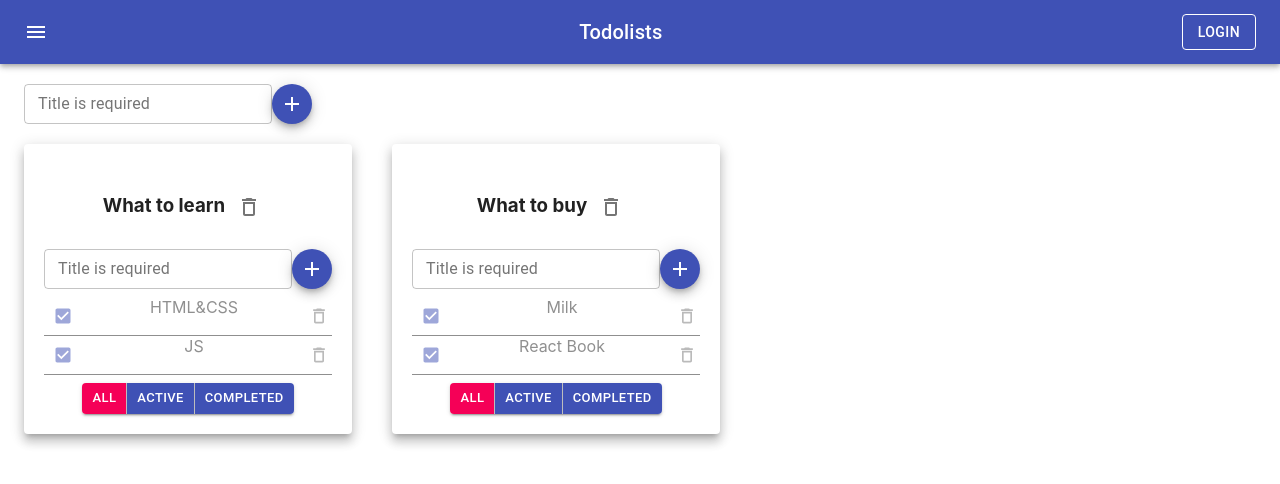
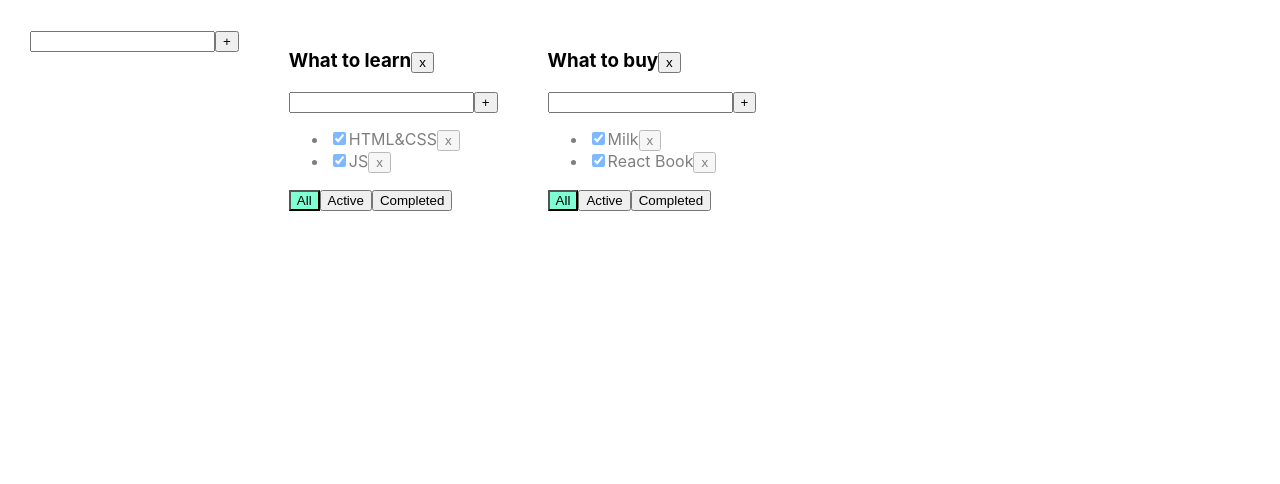
Before and after one commit to DreamLife37/React_Project_Todolist_TS, a React (Create React App) app: page / in a window 1280 px wide. Shown: the top 484 px of the page. Built offline with nearby package versions, Linux system fonts and the light colour scheme.

Commit message:
Step 08: Reducers+test

```diff
--- a/src/AddItemForm.tsx
+++ b/src/AddItemForm.tsx
@@ -1,6 +1,4 @@
 import React, {ChangeEvent, KeyboardEvent, useState} from 'react';
-import {Fab, Button, TextField} from "@material-ui/core";
-import AddIcon from '@material-ui/icons/Add';
 
 type AddItemFormPropsType = {
     addItem: (title: string) => void
@@ -32,21 +30,13 @@ export function AddItemForm(props: AddItemFormPropsType) {
     }
 
     return <div>
-        <TextField
-            variant={'outlined'}
-            size={'small'}
-            value={title}
-            onChange={onChangeHandler}
-            onKeyPress={onKeyPressHandler}
-            className={error ? "error" : ""}
-            label={'Title is required'}
-            error={!!error}
-            helperText={!!error && 'Please, enter title'}
+        <input value={title}
+               onChange={onChangeHandler}
+               onKeyPress={onKeyPressHandler}
+               className={error ? "error" : ""}
         />
+        <button onClick={addItem}>+</button>
 
-        <Fab color="primary" aria-label="add" size={"small"} onClick={addItem}>
-            <AddIcon/>
-        </Fab>
-
+        {error && <div className="error-message">{error}</div>}
     </div>
 }
--- a/src/App.css
+++ b/src/App.css
@@ -1,23 +1,23 @@
-/*.App {*/
-/*  padding: 30px;*/
-/*  display: flex;*/
-/*}*/
+.App {
+  padding: 30px;
+  display: flex;
+}
 
-/*.App > div {*/
-/*  margin-right: 50px;*/
-/*}*/
+.App > div {
+  margin-right: 50px;
+}
 
-/*.error {*/
-/*  border: red 1px solid;*/
-/*}*/
+.error {
+  border: red 1px solid;
+}
 
-/*.error-message {*/
-/*  color: red;*/
-/*}*/
+.error-message {
+  color: red;
+}
 
-/*.active-filter {*/
-/*  background-color: aquamarine;*/
-/*}*/
+.active-filter {
+  background-color: aquamarine;
+}
 
 .is-done {
   opacity: 0.5;
--- a/src/App.tsx
+++ b/src/App.tsx
@@ -3,11 +3,9 @@ import './App.css';
 import {TaskType, Todolist} from './Todolist';
 import {v1} from 'uuid';
 import {AddItemForm} from './AddItemForm';
-import {AppBar, IconButton, Typography, Button, Toolbar, Container, Grid, Paper} from "@material-ui/core";
-import {Menu} from '@material-ui/icons';
 
 export type FilterValuesType = "all" | "active" | "completed";
-type TodolistType = {
+export type TodolistType = {
     id: string
     title: string
     filter: FilterValuesType
@@ -19,6 +17,25 @@ type TasksStateType = {
 
 
 function App() {
+    let todolistId1 = v1();
+    let todolistId2 = v1();
+    let [tasks, setTasks] = useState<TasksStateType>({
+        [todolistId1]: [
+            {id: v1(), title: "HTML&CSS", isDone: true},
+            {id: v1(), title: "JS", isDone: true}
+        ],
+        [todolistId2]: [
+            {id: v1(), title: "Milk", isDone: true},
+            {id: v1(), title: "React Book", isDone: true}
+        ]
+    });
+
+    let [todolists, setTodolists] = useState<Array<TodolistType>>([
+        {id: todolistId1, title: "What to learn", filter: "all"},
+        {id: todolistId2, title: "What to buy", filter: "all"}
+    ])
+
+    //Tasks:
     function removeTask(id: string, todolistId: string) {
         //достанем нужный массив по todolistId:
         let todolistTasks = tasks[todolistId];
@@ -36,14 +53,6 @@ function App() {
         tasks[todolistId] = [task, ...todolistTasks];
         // засетаем в стейт копию объекта, чтобы React отреагировал перерисовкой
         setTasks({...tasks});
-    }
-
-    function changeFilter(value: FilterValuesType, todolistId: string) {
-        let todolist = todolists.find(tl => tl.id === todolistId);
-        if (todolist) {
-            todolist.filter = value;
-            setTodolists([...todolists])
-        }
     }
 
     function changeStatus(id: string, isDone: boolean, todolistId: string) {
@@ -72,15 +81,8 @@ function App() {
         }
     }
 
-    function removeTodolist(id: string) {
-        // засунем в стейт список тудулистов, id которых не равны тому, который нужно выкинуть
-        setTodolists(todolists.filter(tl => tl.id != id));
-        // удалим таски для этого тудулиста из второго стейта, где мы храним отдельно таски
-        delete tasks[id]; // удаляем св-во из объекта... значением которого являлся массив тасок
-        // засетаем в стейт копию объекта, чтобы React отреагировал перерисовкой
-        setTasks({...tasks});
-    }
 
+    //Todolists:
     function changeTodolistTitle(id: string, title: string) {
         // найдём нужный todolist
         const todolist = todolists.find(tl => tl.id === id);
@@ -90,25 +92,6 @@ function App() {
             setTodolists([...todolists]);
         }
     }
-
-    let todolistId1 = v1();
-    let todolistId2 = v1();
-
-    let [todolists, setTodolists] = useState<Array<TodolistType>>([
-        {id: todolistId1, title: "What to learn", filter: "all"},
-        {id: todolistId2, title: "What to buy", filter: "all"}
-    ])
-
-    let [tasks, setTasks] = useState<TasksStateType>({
-        [todolistId1]: [
-            {id: v1(), title: "HTML&CSS", isDone: true},
-            {id: v1(), title: "JS", isDone: true}
-        ],
-        [todolistId2]: [
-            {id: v1(), title: "Milk", isDone: true},
-            {id: v1(), title: "React Book", isDone: true}
-        ]
-    });
 
     function addTodolist(title: string) {
         let newTodolistId = v1();
@@ -120,23 +103,28 @@ function App() {
         })
     }
 
-    // <div style={{width:'fit-content'}}>
+    function removeTodolist(id: string) {
+        // засунем в стейт список тудулистов, id которых не равны тому, который нужно выкинуть
+        setTodolists(todolists.filter(tl => tl.id != id));
+        // удалим таски для этого тудулиста из второго стейта, где мы храним отдельно таски
+        delete tasks[id]; // удаляем св-во из объекта... значением которого являлся массив тасок
+        // засетаем в стейт копию объекта, чтобы React отреагировал перерисовкой
+        setTasks({...tasks});
+    }
+
+    function changeFilter(value: FilterValuesType, todolistId: string) {
+        let todolist = todolists.find(tl => tl.id === todolistId);
+        if (todolist) {
+            todolist.filter = value;
+            setTodolists([...todolists])
+        }
+    }
+
     return (
         <div className="App">
-            <AppBar position="static">
-                <Toolbar style={{justifyContent: "space-between"}}>
-                    <IconButton edge="start" color="inherit" aria-label="menu">
-                        <Menu/>
-                    </IconButton>
-                    <Typography variant="h6">
-                        Todolists
-                    </Typography>
-                    <Button color="inherit" variant={"outlined"}>Login</Button>
-                </Toolbar>
-            </AppBar>
-            <Container fixed>
-                <Grid container style={{padding: '20px 0px'}}> <AddItemForm addItem={addTodolist}/> </Grid>
-                <Grid container spacing={5}>{todolists.map(tl => {
+            <AddItemForm addItem={addTodolist}/>
+            {
+                todolists.map(tl => {
                     let allTodolistTasks = tasks[tl.id];
                     let tasksForTodolist = allTodolistTasks;
 
@@ -147,11 +135,7 @@ function App() {
                         tasksForTodolist = allTodolistTasks.filter(t => t.isDone === true);
                     }
 
-
-                    return (
-                        <Grid item>
-                            <Paper style={{padding: '20px'}} elevation={8}>
-                                <Todolist
+                    return <Todolist
                         key={tl.id}
                         id={tl.id}
                         title={tl.title}
@@ -164,10 +148,11 @@ function App() {
                         removeTodolist={removeTodolist}
                         changeTaskTitle={changeTaskTitle}
                         changeTodolistTitle={changeTodolistTitle}
-                                /> </Paper></Grid>)
+                    />
+                })
+            }
 
-                })}</Grid>
-            </Container></div>
+        </div>
     );
 }
 
--- a/src/EditableSpan.tsx
+++ b/src/EditableSpan.tsx
@@ -1,5 +1,4 @@
 import React, {ChangeEvent, useState} from 'react';
-import {TextField} from "@material-ui/core";
 
 type EditableSpanPropsType = {
     value: string
@@ -23,9 +22,6 @@ export function EditableSpan(props: EditableSpanPropsType) {
     }
 
     return editMode
-        ? <TextField
-            value={title} onChange={changeTitle}
-            autoFocus onBlur={activateViewMode}
-        />
+        ? <input value={title} onChange={changeTitle} autoFocus onBlur={activateViewMode}/>
         : <span onDoubleClick={activateEditMode}>{props.value}</span>
 }
--- a/src/Todolist.tsx
+++ b/src/Todolist.tsx
@@ -2,9 +2,6 @@ import React, {ChangeEvent} from 'react';
 import {FilterValuesType} from './App';
 import {AddItemForm} from './AddItemForm';
 import {EditableSpan} from './EditableSpan';
-import {Button, ButtonGroup, Checkbox, IconButton, List} from "@material-ui/core";
-import {Delete, DeleteOutline} from "@material-ui/icons";
-
 
 export type TaskType = {
     id: string
@@ -42,17 +39,12 @@ export function Todolist(props: PropsType) {
     const onActiveClickHandler = () => props.changeFilter("active", props.id);
     const onCompletedClickHandler = () => props.changeFilter("completed", props.id);
 
-    return <div style={{width: 'fit-content', textAlign: 'center'}}>
-        <h3><EditableSpan value={props.title} onChange={changeTodolistTitle}/>
-            <IconButton
-                size={"medium"}
-                onClick={removeTodolist}><DeleteOutline fontSize={"medium"}
-            />
-            </IconButton>
+    return <div>
+        <h3> <EditableSpan value={props.title} onChange={changeTodolistTitle} />
+            <button onClick={removeTodolist}>x</button>
         </h3>
         <AddItemForm addItem={addTask}/>
-
-        <List>
+        <ul>
             {
                 props.tasks.map(t => {
                     const onClickHandler = () => props.removeTask(t.id, props.id)
@@ -64,44 +56,25 @@ export function Todolist(props: PropsType) {
                         props.changeTaskTitle(t.id, newValue, props.id);
                     }
 
-                    return (
-                        <li key={t.id} className={t.isDone ? "is-done" : ""}
-                            style={{
-                                display: "flex",
-                                justifyContent: "space-between",
-                                borderBottom: '1px solid'
-                            }}
-                        >
-                            <Checkbox
-                                onChange={onChangeHandler}
-                                checked={t.isDone}
-                                size={'small'}
-                                color={'primary'}
-                            />
 
-                            <EditableSpan value={t.title} onChange={onTitleChangeHandler}/>
-
-                            <IconButton
-                                size={'small'}
-                                onClick={onClickHandler}><DeleteOutline fontSize={"small"}/>
-                            </IconButton>
-                        </li>
-                    )
+                    return <li key={t.id} className={t.isDone ? "is-done" : ""}>
+                        <input type="checkbox" onChange={onChangeHandler} checked={t.isDone}/>
+                        <EditableSpan value={t.title} onChange={onTitleChangeHandler} />
+                        <button onClick={onClickHandler}>x</button>
+                    </li>
                 })
             }
-        </List>
-
-        <ButtonGroup
-            aria-label="outlined primary button group"
-            variant={'contained'}
-            size={'small'}
-        >
-            <Button color={props.filter === 'all' ? "secondary" : 'primary'}
-                    onClick={onAllClickHandler}>All</Button>
-            <Button color={props.filter === 'active' ? "secondary" : 'primary'}
-                    onClick={onActiveClickHandler}>Active</Button>
-            <Button color={props.filter === 'completed' ? "secondary" : 'primary'}
-                    onClick={onCompletedClickHandler}>Completed</Button>
-        </ButtonGroup>
+        </ul>
+        <div>
+            <button className={props.filter === 'all' ? "active-filter" : ""}
+                    onClick={onAllClickHandler}>All
+            </button>
+            <button className={props.filter === 'active' ? "active-filter" : ""}
+                    onClick={onActiveClickHandler}>Active
+            </button>
+            <button className={props.filter === 'completed' ? "active-filter" : ""}
+                    onClick={onCompletedClickHandler}>Completed
+            </button>
+        </div>
     </div>
 }
```
Also changed, not shown: 1 other file (tests, documents, lock files or other folders). Lines whose indentation alone changed are shown as unchanged.
